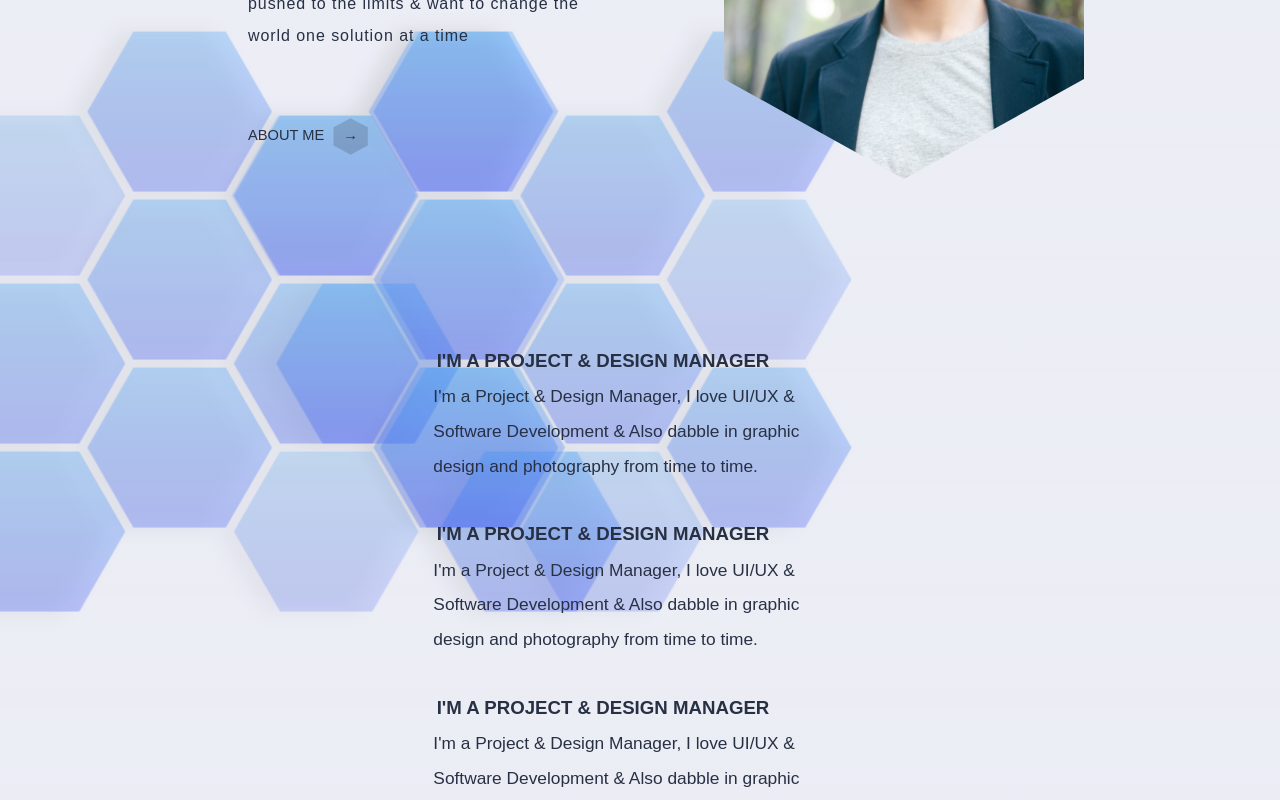
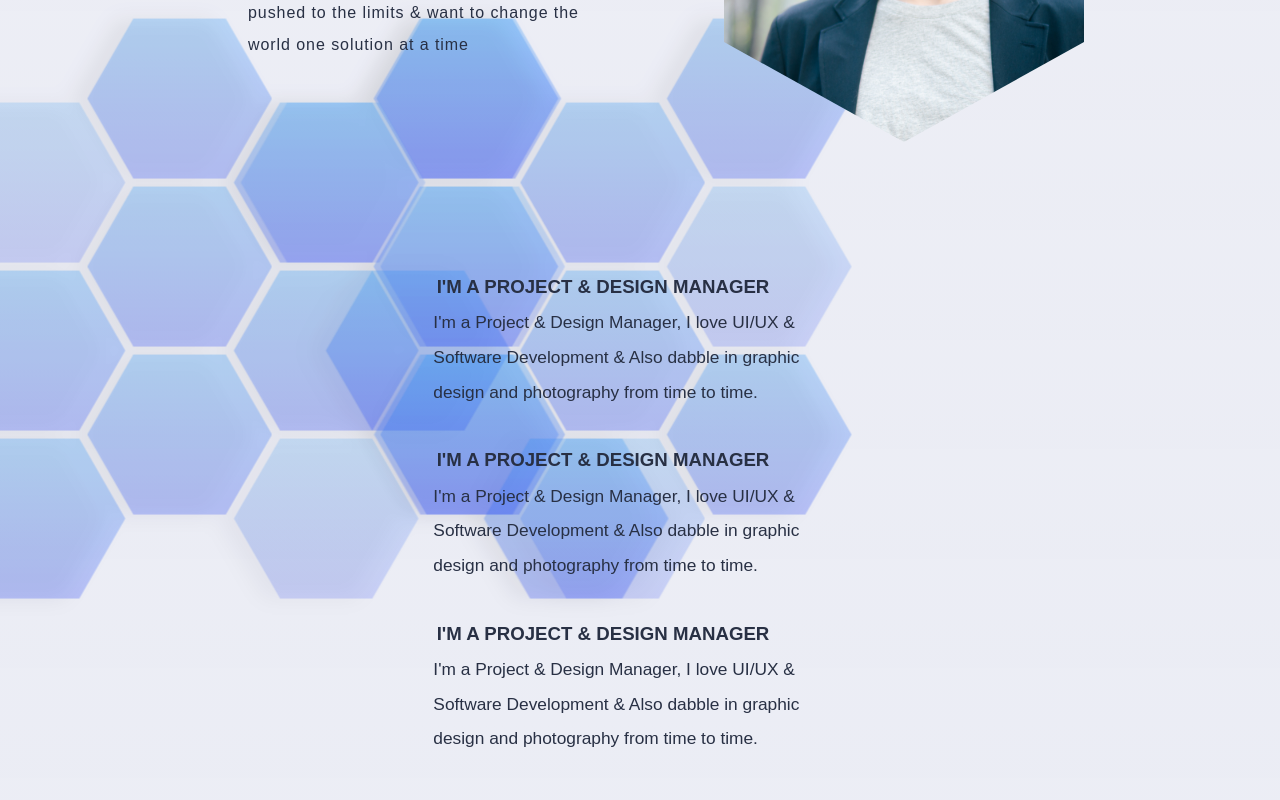
Before and after one commit to TJDry/Portfolio, a React (Create React App) app: page / in a window 1280 px wide. Shown: the part 1140-1940 px from the top of the page. Built offline with nearby package versions, Linux system fonts and the light colour scheme; a web font is replaced by a local one.

Commit message:
no arrow

```diff
--- a/src/components/AboutUs/aboutUs.js
+++ b/src/components/AboutUs/aboutUs.js
@@ -12,9 +12,9 @@ const Aboutus = () =>{
                         <p>Heyo! I'm Jay<br></br>
                             I'm passionate about everything from Database design to Colour Psychology (bit of a wide spectrum hey).
                             I enjoy being pushed to the limits & want to change the world one solution at a time</p>
-                        <button>
+                        {/* <button>
                             ABOUT ME<h4>→</h4>
-                        </button>
+                        </button> */}
                 </div>
             </div>
             <TextBox
```
